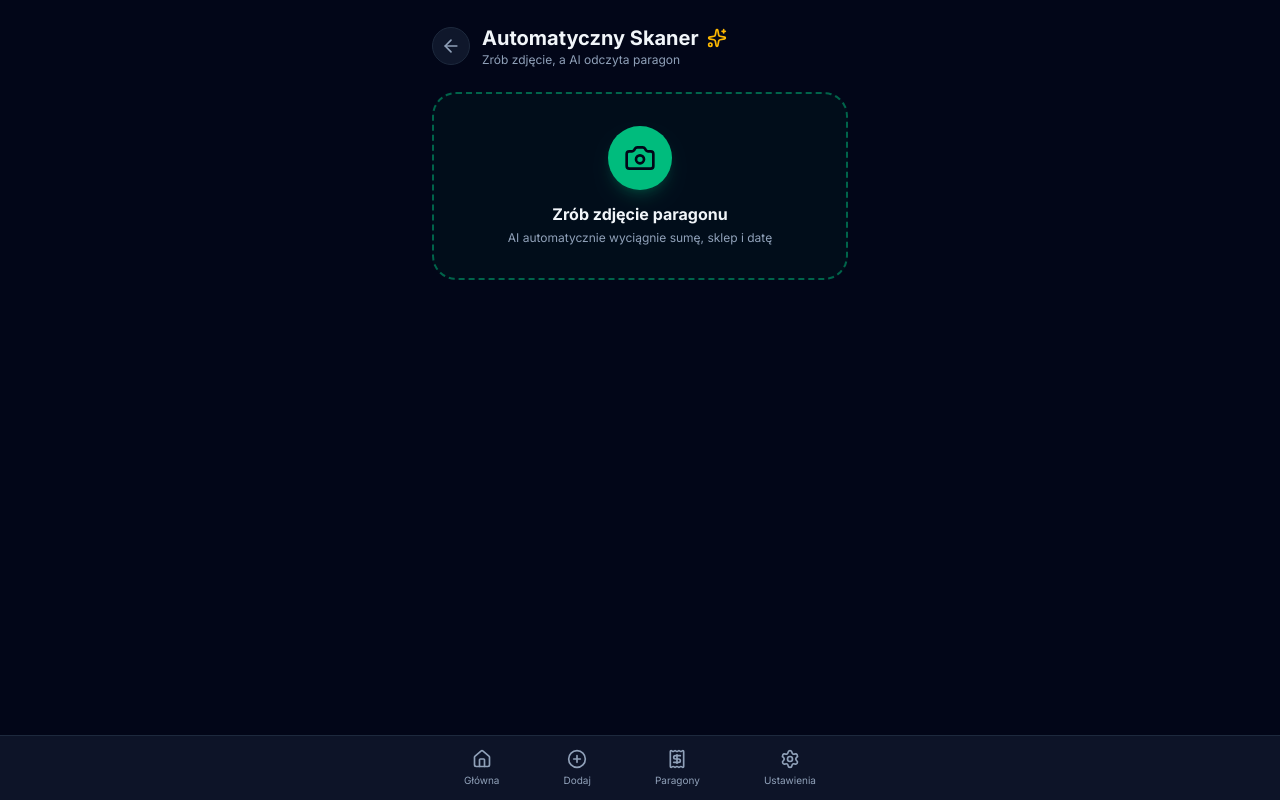
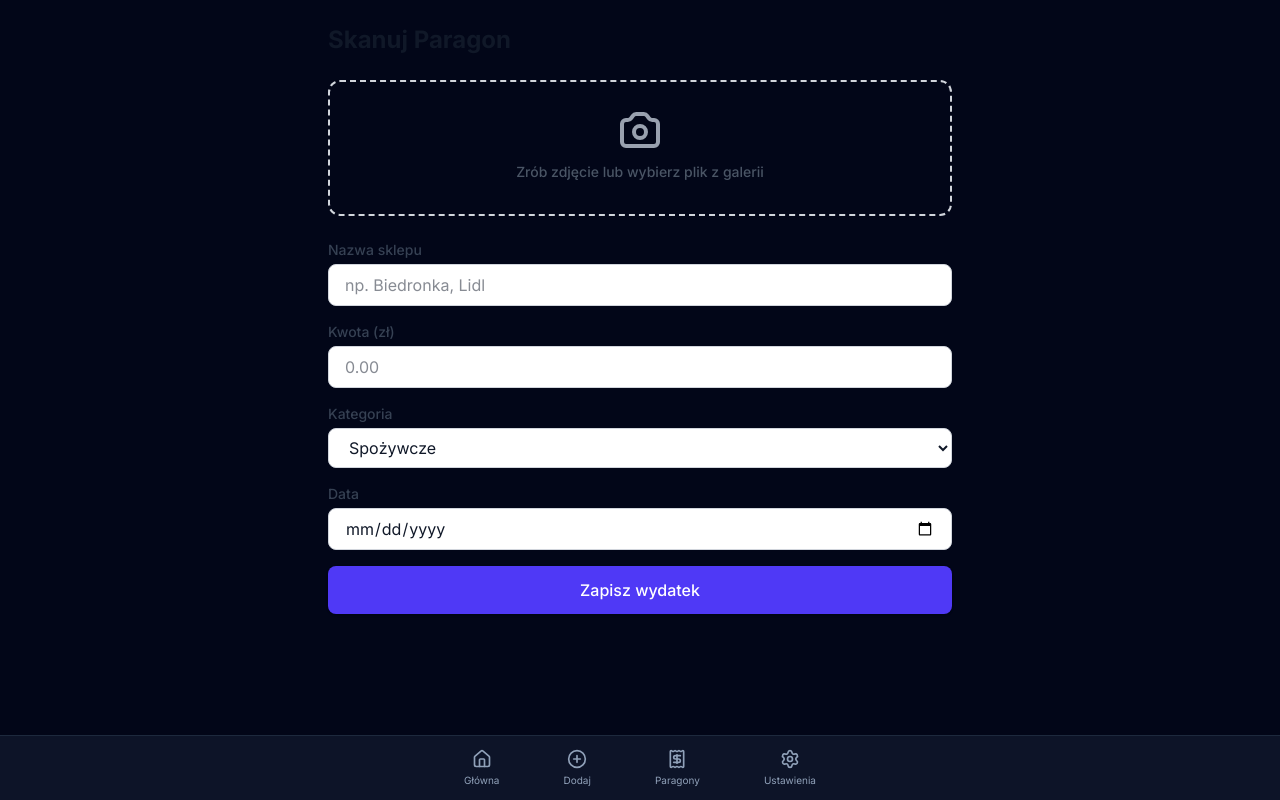
Before and after one commit to nowastronapl-lang/moj-koszyk, a Next.js app: page /skanuj in a window 1280 px wide. Built offline with nearby package versions, Linux system fonts and the light colour scheme; no server answers.

Commit message:
Dodanie kompresji zdjęć i obsługa wyboru z galerii

```diff
--- a/src/app/skanuj/page.tsx
+++ b/src/app/skanuj/page.tsx
@@ -1,60 +1,83 @@
 'use client';
 
-import { useState } from 'react';
-import { useRouter } from 'next/navigation';
-import { supabase } from '@/lib/supabase';
+import { useState, useEffect } from 'react';
 import { GoogleGenAI, Type } from '@google/genai';
-import { Camera, ArrowLeft, Loader2, Sparkles, CheckCircle2 } from 'lucide-react';
-import Link from 'next/link';
 
 const apiKey = process.env.NEXT_PUBLIC_GEMINI_API_KEY || '';
 const ai = new GoogleGenAI({ apiKey });
 
-export default function ScanPage() {
-  const router = useRouter();
+// Helper do kompresji zdjęcia z telefonu (zmniejsza 15MB pliki z aparatu do max 1600px)
+async function compressImage(file: File): Promise<string> {
+  return new Promise((resolve, reject) => {
+    const img = new Image();
+    const objectUrl = URL.createObjectURL(file);
+    img.src = objectUrl;
 
-  const [imageFile, setImageFile] = useState<File | null>(null);
+    img.onload = () => {
+      const canvas = document.createElement('canvas');
+      const MAX_WIDTH = 1600;
+      let width = img.width;
+      let height = img.height;
+
+      if (width > MAX_WIDTH) {
+        height = Math.round((height * MAX_WIDTH) / width);
+        width = MAX_WIDTH;
+      }
+
+      canvas.width = width;
+      canvas.height = height;
+      const ctx = canvas.getContext('2d');
+      ctx?.drawImage(img, 0, 0, width, height);
+
+      URL.revokeObjectURL(objectUrl);
+      const dataUrl = canvas.toDataURL('image/jpeg', 0.8);
+      resolve(dataUrl.split(',')[1]);
+    };
+
+    img.onerror = (err) => {
+      URL.revokeObjectURL(objectUrl);
+      reject(err);
+    };
+  });
+}
+
+export default function SkanujPage() {
   const [imagePreview, setImagePreview] = useState<string | null>(null);
+  const [analyzing, setAnalyzing] = useState(false);
+  const [errorMsg, setErrorMsg] = useState<string | null>(null);
 
   const [storeName, setStoreName] = useState('');
   const [totalAmount, setTotalAmount] = useState('');
   const [category, setCategory] = useState('Spożywcze');
-  const [date, setDate] = useState(new Date().toISOString().split('T')[0]);
+  const [date, setDate] = useState('');
 
-  const [analyzing, setAnalyzing] = useState(false);
-  const [loading, setLoading] = useState(false);
-  const [errorMsg, setErrorMsg] = useState<string | null>(null);
-  const [success, setSuccess] = useState(false);
+  useEffect(() => {
+    setErrorMsg(null);
+    setAnalyzing(false);
+  }, []);
 
-  // Konwersja pliku do formatu Base64 dla Gemini API
-  const fileToGenerativePart = async (file: File) => {
-    const base64EncodedDataPromise = new Promise<string>((resolve) => {
-      const reader = new FileReader();
-      reader.onloadend = () => resolve((reader.result as string).split(',')[1]);
-      reader.readAsDataURL(file);
-    });
-    return {
-      inlineData: { data: await base64EncodedDataPromise, mimeType: file.type },
-    };
-  };
-
-  // Automatyczny odczyt z Gemini API
   const processImageWithAI = async (file: File) => {
     setAnalyzing(true);
     setErrorMsg(null);
 
     try {
       if (!apiKey) {
-        throw new Error('Brak klucza NEXT_PUBLIC_GEMINI_API_KEY w pliku .env.local');
+        throw new Error('Brak klucza API! Upewnij się, że NEXT_PUBLIC_GEMINI_API_KEY jest ustawiony na GitHub Actions.');
       }
 
-      const imagePart = await fileToGenerativePart(file);
+      // Kompresja pliku przed wysłaniem do Gemini API
+      const base64Data = await compressImage(file);
 
       const response = await ai.models.generateContent({
-        model: 'gemini-3.8-flash', // <-- Aktualny model wskazany przez Gemini API
+        model: 'gemini-3.8-flash',
         contents: [
-          imagePart,
-          'Przeanalizuj to zdjęcie paragonu i wyciągnij: 1. Nazwę sklepu, 2. Łączną kwotę do zapłaty (total_amount jako liczba), 3. Datę w formacie YYYY-MM-DD, 4. Dopasowaną kategorię z listy: [Spożywcze, Dom i Ogród, Elektronika, Odzież, Paliwo / Transport, Zdrowie i Uroda, Rozrywka, Inne]. Odpowiedz WYŁĄCZNIE czystym obiektem JSON.',
+          {
+            inlineData: {
+              data: base64Data,
+              mimeType: 'image/jpeg',
+            },
+          },
+          'Przeanalizuj to zdjęcie paragonu i wyciągnij: 1. Nazwę sklepu (store_name), 2. Łączną kwotę do zapłaty jako liczbę (total_amount), 3. Datę w formacie YYYY-MM-DD (date), 4. Dopasowaną kategorię (category) z listy: [Spożywcze, Dom i Ogród, Elektronika, Odzież, Paliwo / Transport, Zdrowie i Uroda, Rozrywka, Inne]. Odpowiedz WYŁĄCZNIE czystym JSON-em.',
         ],
         config: {
           responseMimeType: 'application/json',
@@ -74,6 +97,7 @@ export default function ScanPage() {
       const jsonText = response.text;
       if (jsonText) {
         const parsed = JSON.parse(jsonText);
+
         setStoreName(parsed.store_name || '');
         setTotalAmount(parsed.total_amount ? String(parsed.total_amount) : '');
         setCategory(parsed.category || 'Spożywcze');
@@ -81,176 +105,145 @@ export default function ScanPage() {
       }
     } catch (err: any) {
       console.error('Błąd analizy Gemini:', err);
-      setErrorMsg('Nie udało się automatycznie odczytać paragonu. Możesz uzupełnić dane ręcznie.');
+      if (err?.message?.includes('Brak klucza API')) {
+        setErrorMsg(err.message);
+      } else if (err?.status === 429 || err?.message?.includes('429')) {
+        setErrorMsg('Zbyt wiele zapytań naraz (Limit AI). Odczekaj chwilę i spróbuj ponownie.');
+      } else {
+        setErrorMsg('Błąd podczas odczytywania paragonu. Spróbuj zrobić wyraźniejsze zdjęcie.');
+      }
     } finally {
       setAnalyzing(false);
     }
   };
 
   const handleImageChange = (e: React.ChangeEvent<HTMLInputElement>) => {
-    if (e.target.files && e.target.files[0]) {
-      const file = e.target.files[0];
-      setImageFile(file);
+    const file = e.target.files?.[0];
+    if (!file) return;
+
+    if (imagePreview) {
+      URL.revokeObjectURL(imagePreview);
+    }
     setImagePreview(URL.createObjectURL(file));
+
     processImageWithAI(file);
-    }
+    e.target.value = '';
   };
 
-  const handleSubmit = async (e: React.FormEvent) => {
+  const handleSubmit = (e: React.FormEvent) => {
     e.preventDefault();
-    if (!storeName || !totalAmount) return;
-
-    try {
-      setLoading(true);
-      let imageUrl = '';
-
-      if (imageFile) {
-        const fileExt = imageFile.name.split('.').pop();
-        const fileName = `${Date.now()}_${Math.random().toString(36).substring(7)}.${fileExt}`;
-
-        const { error: uploadError } = await supabase.storage
-          .from('receipts')
-          .upload(fileName, imageFile);
-
-        if (!uploadError) {
-          const { data: publicUrlData } = supabase.storage
-            .from('receipts')
-            .getPublicUrl(fileName);
-          imageUrl = publicUrlData.publicUrl;
-        }
-      }
-
-      await supabase.from('receipts').insert([
-        {
-          store_name: storeName,
-          total_amount: parseFloat(totalAmount.replace(',', '.')),
-          category,
-          date,
-          image_url: imageUrl || null,
-        },
-      ]);
-
-      setSuccess(true);
-      setTimeout(() => router.push('/'), 1200);
-    } catch (err: any) {
-      setErrorMsg(err.message);
-    } finally {
-      setLoading(false);
-    }
+    console.log('Zapisano wydatek:', { storeName, totalAmount, category, date });
+    alert('Wydatek został zapisany!');
   };
 
   return (
-    <div className="min-h-screen bg-slate-950 text-slate-100 pb-24 pt-6 px-4 max-w-md mx-auto">
-      <header className="flex items-center gap-3 mb-6">
-        <Link href="/" className="p-2 rounded-full bg-slate-900 border border-slate-800 text-slate-400">
-          <ArrowLeft className="w-5 h-5" />
-        </Link>
-        <div>
-          <h1 className="text-xl font-bold flex items-center gap-2">
-            Automatyczny Skaner <Sparkles className="w-5 h-5 text-amber-400" />
-          </h1>
-          <p className="text-xs text-slate-400">Zrób zdjęcie, a AI odczyta paragon</p>
-        </div>
-      </header>
+    <main className="max-w-2xl mx-auto p-4 sm:p-6 space-y-6">
+      <h1 className="text-2xl font-bold text-gray-900 dark:text-white">Skanuj Paragon</h1>
 
-      {/* Wybór/Zdjęcie Paragonu */}
-      <div className="mb-6">
-        <label className="cursor-pointer flex flex-col items-center justify-center border-2 border-dashed border-emerald-500/50 bg-emerald-950/20 hover:bg-emerald-950/40 rounded-3xl p-8 text-center transition-all">
-          <div className="p-4 bg-emerald-500 text-slate-950 rounded-full mb-3 shadow-lg shadow-emerald-500/20">
-            <Camera className="w-8 h-8" />
-          </div>
-          <span className="text-base font-bold text-slate-100">Zrób zdjęcie paragonu</span>
-          <span className="text-xs text-slate-400 mt-1">AI automatycznie wyciągnie sumę, sklep i datę</span>
+      <div className="border-2 border-dashed border-gray-300 dark:border-gray-700 rounded-xl p-6 text-center hover:border-indigo-500 transition-colors">
+        <label className="cursor-pointer flex flex-col items-center justify-center space-y-2">
+          <svg className="w-12 h-12 text-gray-400" fill="none" stroke="currentColor" viewBox="0 0 24 24">
+            <path strokeLinecap="round" strokeLinejoin="round" strokeWidth={2} d="M3 9a2 2 0 012-2h.93a2 2 0 001.664-.89l.812-1.22A2 2 0 0110.07 4h3.86a2 2 0 011.664.89l.812 1.22A2 2 0 0018.07 7H19a2 2 0 012 2v9a2 2 0 01-2 2H5a2 2 0 01-2-2V9z" />
+            <path strokeLinecap="round" strokeLinejoin="round" strokeWidth={2} d="M15 13a3 3 0 11-6 0 3 3 0 016 0z" />
+          </svg>
+          <span className="text-sm font-medium text-gray-600 dark:text-gray-300">
+            Zrób zdjęcie lub wybierz plik z galerii
+          </span>
+          {/* Usunięto capture="environment", żeby działała galeria oraz aparat */}
           <input
             type="file"
             accept="image/*"
-            capture="environment"
+            className="hidden"
             onChange={handleImageChange}
-            className="hidden"
           />
         </label>
       </div>
 
-      {/* Pasek postępu analizy AI */}
+      {imagePreview && (
+        <div className="relative w-full h-64 rounded-xl overflow-hidden bg-gray-100 dark:bg-gray-800 border border-gray-200 dark:border-gray-700">
+          <img src={imagePreview} alt="Podgląd paragonu" className="w-full h-full object-contain" />
+        </div>
+      )}
+
       {analyzing && (
-        <div className="p-4 mb-6 rounded-2xl bg-amber-950/60 border border-amber-500/40 text-amber-300 flex items-center gap-3 animate-pulse">
-          <Sparkles className="w-6 h-6 text-amber-400 animate-spin" />
-          <div>
-            <p className="font-semibold text-sm">Analizowanie przez Gemini AI...</p>
-            <p className="text-xs opacity-80">Odczytywanie kwoty, nazwy sklepu i daty</p>
-          </div>
+        <div className="p-4 rounded-xl bg-indigo-50 dark:bg-indigo-950/40 text-indigo-700 dark:text-indigo-300 flex items-center space-x-3">
+          <svg className="animate-spin h-5 w-5 text-indigo-600 dark:text-indigo-400" xmlns="http://www.w3.org/2000/svg" fill="none" viewBox="0 0 24 24">
+            <circle className="opacity-25" cx="12" cy="12" r="10" stroke="currentColor" strokeWidth="4"></circle>
+            <path className="opacity-75" fill="currentColor" d="M4 12a8 8 0 018-8V0C5.373 0 0 5.373 0 12h4zm2 5.291A7.962 7.962 0 014 12H0c0 3.042 1.135 5.824 3 7.938l3-2.647z"></path>
+          </svg>
+          <span className="text-sm font-medium">Sztuczna inteligencja analizuje paragon...</span>
         </div>
       )}
 
       {errorMsg && (
-        <div className="p-4 mb-6 rounded-2xl bg-rose-950/80 border border-rose-500/50 text-rose-300 text-sm">
+        <div className="p-4 rounded-xl bg-red-50 dark:bg-red-950/40 text-red-700 dark:text-red-300 text-sm font-medium">
           {errorMsg}
         </div>
       )}
 
-      {/* Podgląd i szybkie zatwierdzenie */}
-      {storeName && !analyzing && (
-        <form onSubmit={handleSubmit} className="space-y-4 bg-slate-900/80 p-5 rounded-2xl border border-slate-800">
-          <div className="flex items-center justify-between pb-2 border-b border-slate-800">
-            <span className="text-xs font-semibold text-emerald-400 flex items-center gap-1.5">
-              <CheckCircle2 className="w-4 h-4" /> AI Odczytało dane:
-            </span>
-            {imagePreview && (
-              <img src={imagePreview} alt="Paragon" className="w-10 h-10 object-cover rounded-lg" />
-            )}
-          </div>
-
-          <div className="grid grid-cols-2 gap-3 text-sm">
+      <form onSubmit={handleSubmit} className="space-y-4">
         <div>
-              <span className="text-[10px] text-slate-400 block">Sklep</span>
+          <label className="block text-sm font-medium text-gray-700 dark:text-gray-300 mb-1">Nazwa sklepu</label>
           <input
             type="text"
             value={storeName}
             onChange={(e) => setStoreName(e.target.value)}
-                className="w-full bg-slate-950 border border-slate-800 rounded-lg p-2.5 text-slate-200 font-medium text-sm"
+            placeholder="np. Biedronka, Lidl"
+            required
+            className="w-full px-4 py-2 rounded-lg border border-gray-300 dark:border-gray-700 bg-white dark:bg-gray-800 text-gray-900 dark:text-white focus:ring-2 focus:ring-indigo-500 outline-none"
           />
         </div>
+
         <div>
-              <span className="text-[10px] text-slate-400 block">Kwota (PLN)</span>
+          <label className="block text-sm font-medium text-gray-700 dark:text-gray-300 mb-1">Kwota (zł)</label>
           <input
-                type="text"
+            type="number"
+            step="0.01"
             value={totalAmount}
             onChange={(e) => setTotalAmount(e.target.value)}
-                className="w-full bg-slate-950 border border-slate-800 rounded-lg p-2.5 text-emerald-400 font-bold text-sm"
+            placeholder="0.00"
+            required
+            className="w-full px-4 py-2 rounded-lg border border-gray-300 dark:border-gray-700 bg-white dark:bg-gray-800 text-gray-900 dark:text-white focus:ring-2 focus:ring-indigo-500 outline-none"
           />
         </div>
+
+        <div>
+          <label className="block text-sm font-medium text-gray-700 dark:text-gray-300 mb-1">Kategoria</label>
+          <select
+            value={category}
+            onChange={(e) => setCategory(e.target.value)}
+            className="w-full px-4 py-2 rounded-lg border border-gray-300 dark:border-gray-700 bg-white dark:bg-gray-800 text-gray-900 dark:text-white focus:ring-2 focus:ring-indigo-500 outline-none"
+          >
+            <option value="Spożywcze">Spożywcze</option>
+            <option value="Dom i Ogród">Dom i Ogród</option>
+            <option value="Elektronika">Elektronika</option>
+            <option value="Odzież">Odzież</option>
+            <option value="Paliwo / Transport">Paliwo / Transport</option>
+            <option value="Zdrowie i Uroda">Zdrowie i Uroda</option>
+            <option value="Rozrywka">Rozrywka</option>
+            <option value="Inne">Inne</option>
+          </select>
         </div>
 
-          <div className="grid grid-cols-2 gap-3 text-sm">
         <div>
-              <span className="text-[10px] text-slate-400 block">Data</span>
+          <label className="block text-sm font-medium text-gray-700 dark:text-gray-300 mb-1">Data</label>
           <input
             type="date"
             value={date}
             onChange={(e) => setDate(e.target.value)}
-                className="w-full bg-slate-950 border border-slate-800 rounded-lg p-2.5 text-slate-300 text-xs"
+            required
+            className="w-full px-4 py-2 rounded-lg border border-gray-300 dark:border-gray-700 bg-white dark:bg-gray-800 text-gray-900 dark:text-white focus:ring-2 focus:ring-indigo-500 outline-none"
           />
-            </div>
-            <div>
-              <span className="text-[10px] text-slate-400 block">Kategoria</span>
-              <input
-                type="text"
-                value={category}
-                onChange={(e) => setCategory(e.target.value)}
-                className="w-full bg-slate-950 border border-slate-800 rounded-lg p-2.5 text-slate-300 text-xs"
-              />
-            </div>
         </div>
 
         <button
           type="submit"
-            disabled={loading || success}
-            className="w-full py-3.5 bg-emerald-500 hover:bg-emerald-600 text-slate-950 font-bold rounded-xl shadow-lg transition-all flex items-center justify-center gap-2 mt-2"
+          disabled={analyzing}
+          className="w-full py-3 px-4 bg-indigo-600 hover:bg-indigo-700 text-white font-medium rounded-lg shadow transition-colors disabled:opacity-50"
         >
-            {loading ? <Loader2 className="w-5 h-5 animate-spin" /> : 'Zatwierdź i Zapisz'}
+          Zapisz wydatek
         </button>
       </form>
-      )}
-    </div>
+    </main>
   );
 }
```
Lines whose indentation alone changed are shown as unchanged.
